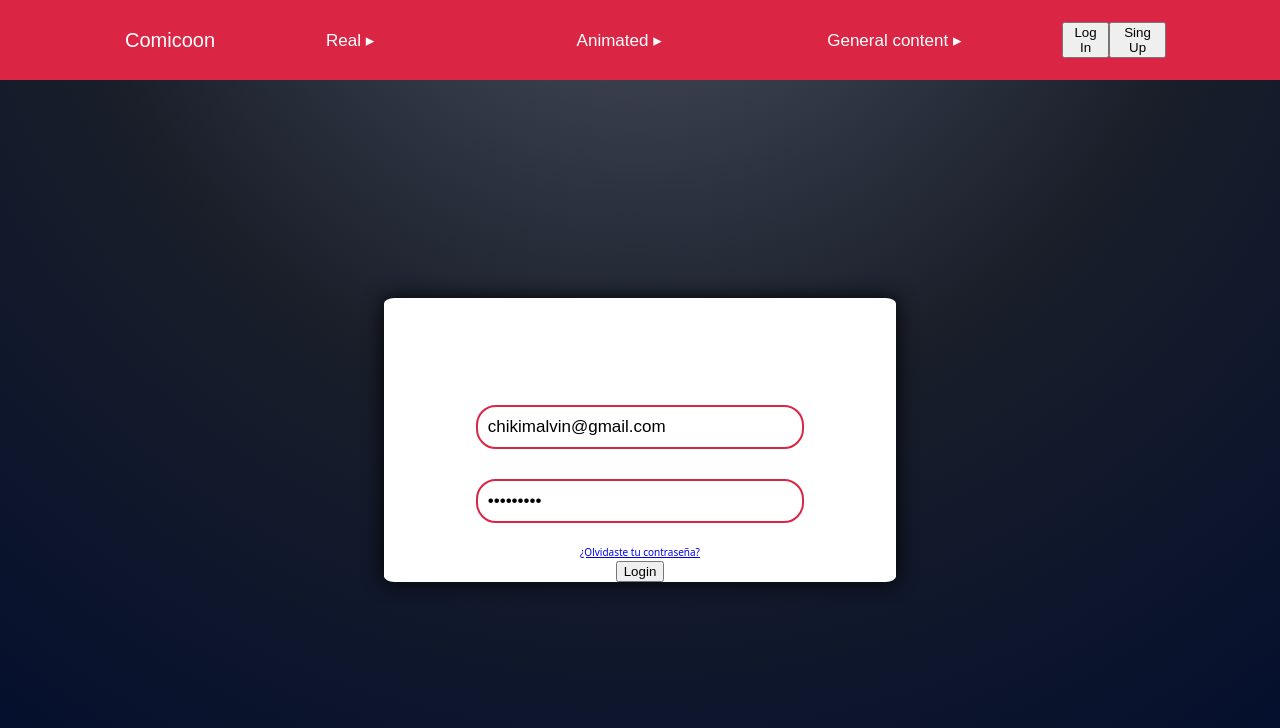
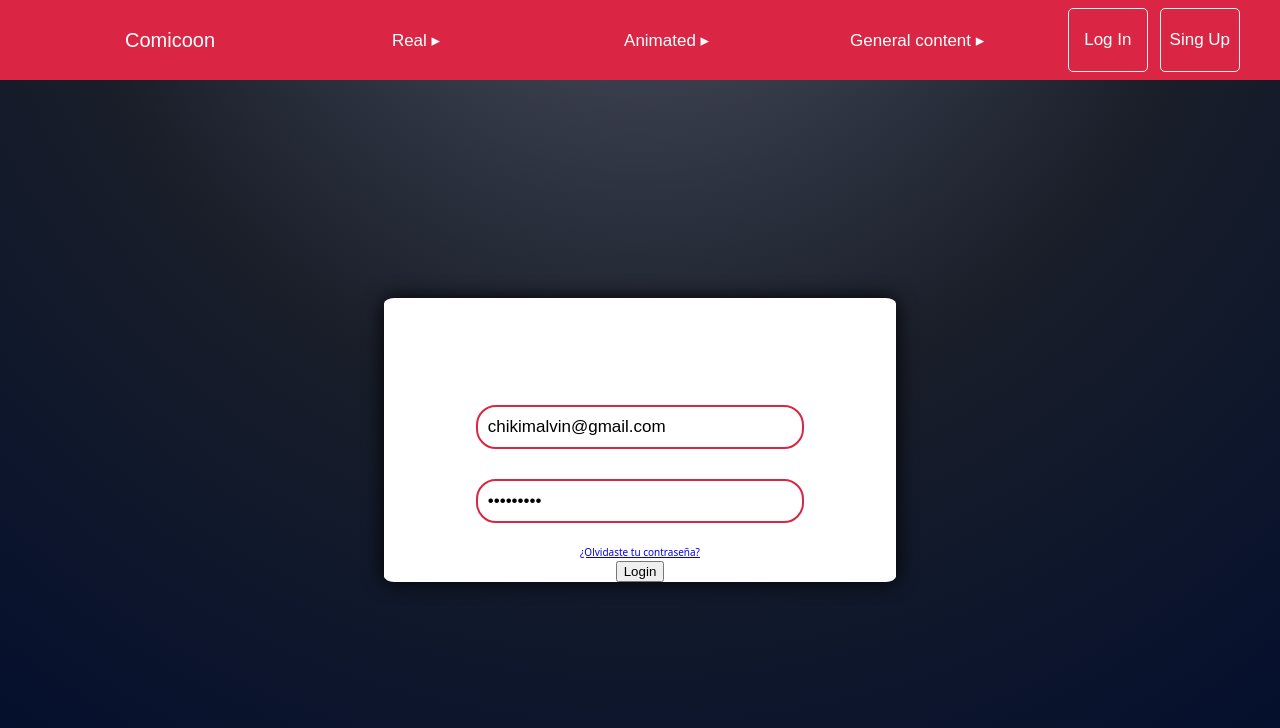
Before and after one commit to Jf08ml/comicoon, a Vue app in the folder frontend/: page /login in a window 1280 px wide. Shown: the top 728 px of the page. Built offline with nearby package versions, Linux system fonts and the light colour scheme; some icons are missing.

Commit message:
Se realizan cambios en botones de navegacion

```diff
--- a/frontend/src/styles/partials/buttons.scss
+++ b/frontend/src/styles/partials/buttons.scss
@@ -8,10 +8,15 @@
     border: $border;
     border-radius: 5px;
     cursor: pointer;
+    text-align: center;
+    padding: 5px;
+    height: 8vh;
+    width: 15vw;
 
     &:hover {
         background-color: darken($primary-color, 10%);
-        color: #fff
+        color: #fff;
+        transition: all 0.5s;
     }
 
     @media screen and (max-width:500px) {
@@ -35,7 +40,54 @@
 .nav-button-menu {
     @include button-styles;
     font-size: $font-size;
-    height: auto;
+}
+
+.nav-button-submenu {
+    @include button-styles(transparent, black);
+    padding: 10px;
+    width: 100%;
+    display: flex;
+    justify-content: space-between;
+    align-items: center;
+    /*
+
+    @include button-styles(transparent, black);
+    background-color: transparent;
+    width: 100%;
+    color: black;
+    align-items: center;
+    padding: 10px;
+    font-size: 13px;
+    display: flex;
+    justify-content: space-between;
+    cursor: pointer;
+    font-family: $primary-font;
+
+    */
+}
+
+.nav-button-menu-auth {
+    @include button-styles($border: 1px solid whitesmoke);
+    font-size: $font-size;
+    width: 80px;
+    margin-inline: 6px;
+    padding: 5px;
+
+    &:hover {
+        box-shadow: 0 0 5px white;
+    }
+}
+
+.nav-button-menu-logout,
+.nav-button-icone {
+    @include button-styles(transparent);
+    align-items: center;
+    border-radius: 50%;
+
+
+    &:hover {
+        background-color: darken($primary-color, 5%);
+    }
 }
 
 /*
--- a/frontend/src/styles/partials/navbar.scss
+++ b/frontend/src/styles/partials/navbar.scss
@@ -91,6 +91,7 @@
     border-radius: 10px;
     position: absolute;
     z-index: 1;
+    box-shadow: 0px 0px 10px #888888;
 
     li {
         list-style: none;
```
